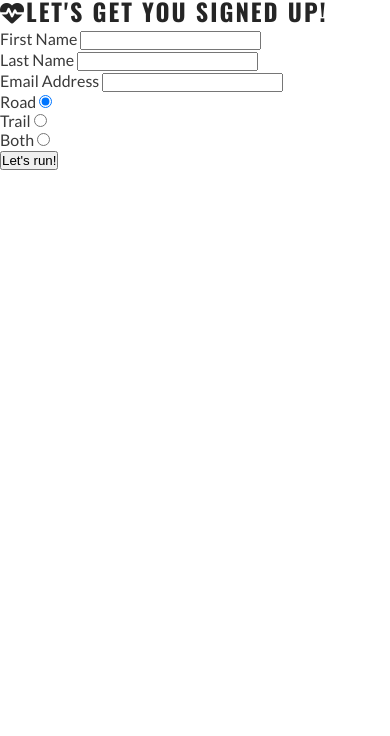
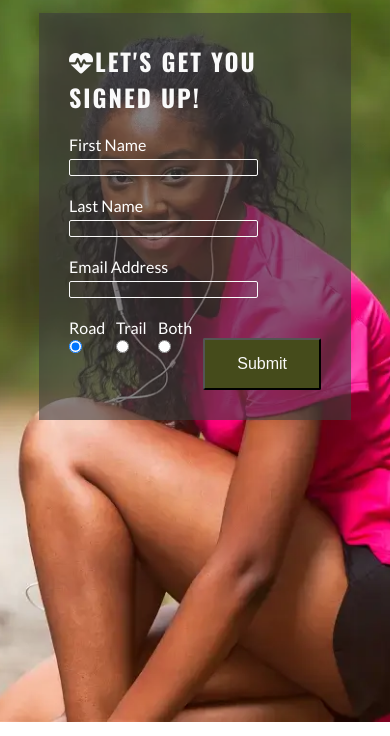
Before and after one commit to andreasawenlof/love-running-2, a plain HTML site: page signup.html in a window 390 px wide. Shown: the part 54-790 px from the top of the page. Drawn offline with nearby package versions, Linux system fonts and the light colour scheme.

Commit message:
Add form styling for mobile

```diff
--- a/assets/css/style.css
+++ b/assets/css/style.css
@@ -1,3 +1,5 @@
+
+
 /* Imported Fonts */
 @import url('https://fonts.googleapis.com/css2?family=Lato:ital,wght@0,100;0,300;0,400;0,700;0,900;1,100;1,300;1,400;1,700;1,900&family=Oswald:wght@200..700&display=swap');
 
@@ -97,6 +99,8 @@ main {
     /* Make main element take up any surplus to push footer down */
     flex: 1 0 auto;
     margin-top: 47px;
+    display: flex;
+    flex-direction: column;
 }
 
 /* Hero section */
@@ -207,6 +211,54 @@ main {
     line-height: 0;
 
 }
+
+/* Sign-up section */
+#signup {
+    background-image: url("../images/signup-image.webp");
+    background-position: 75%;
+    background-size: cover;
+    flex-grow: 1;
+    padding: 20px 10% 0;
+}
+
+#signup h2
+{
+    color: #fafafa;
+    margin-bottom: 20px;
+}
+
+#signup-form {
+    color: #fff;
+    background-color: rgba(60, 60, 60, 0.6);
+    padding: 30px;
+}
+
+.text-input {
+    background: transparent;
+    color: #fafafa;
+    border: 1px solid #fafafa;
+    border-radius: 2px;
+    margin-top: 5px;
+    margin-bottom: 20px;
+    padding: 0 5px;
+}
+
+#radio-buttons {
+    display: flex;
+    justify-content: space-between;
+    width: 100%;
+}
+
+.join-button {
+    margin-top: 20px;
+    padding: 15px 32px;
+    border-radius: 2px;
+    background-color: #454b1b;
+    color: #fafafa;
+    font-size: 100%;
+}
+
+
 
 /* Footer */
 #social-networks {
--- a/signup.html
+++ b/signup.html
@@ -36,8 +36,8 @@
     </header>
     <main>
         <section id="signup">
-            <h2><i class="fa-solid fa-heart-pulse"></i>Let's get you signed up!</h2>
-            <form action="https://formdump.codeinstitute.net" id="signup_form" method="post">
+            <form action="https://formdump.codeinstitute.net" id="signup-form" method="post">
+                <h2><i class="fa-solid fa-heart-pulse"></i>Let's get you signed up!</h2>
                 <label for="first_name">First Name</label>
                 <input type="text" id="first_name" name="fname" class="text-input" required>
                 <br>
@@ -47,7 +47,7 @@
                 <label for="email_address">Email Address</label>
                 <input type="text" id="email_address" name="email" class="text-input" required>
                 <br>
-                <div class="radio_buttons">
+                <div id="radio-buttons">
                     <div>
                         <label for="road">Road</label>
                         <input type="radio" name="running_preference" id="road" value="Road" checked required>
@@ -60,7 +60,7 @@
                         <label for="both">Both</label>
                         <input type="radio" name="running_preference" id="both" value="Both" required>
                     </div>
-                    <button type="submit" class="join-button">Let's run!</button>
+                    <button type="submit" class="join-button">Submit</button>
                 </div>
             </form>
         </section>
```
